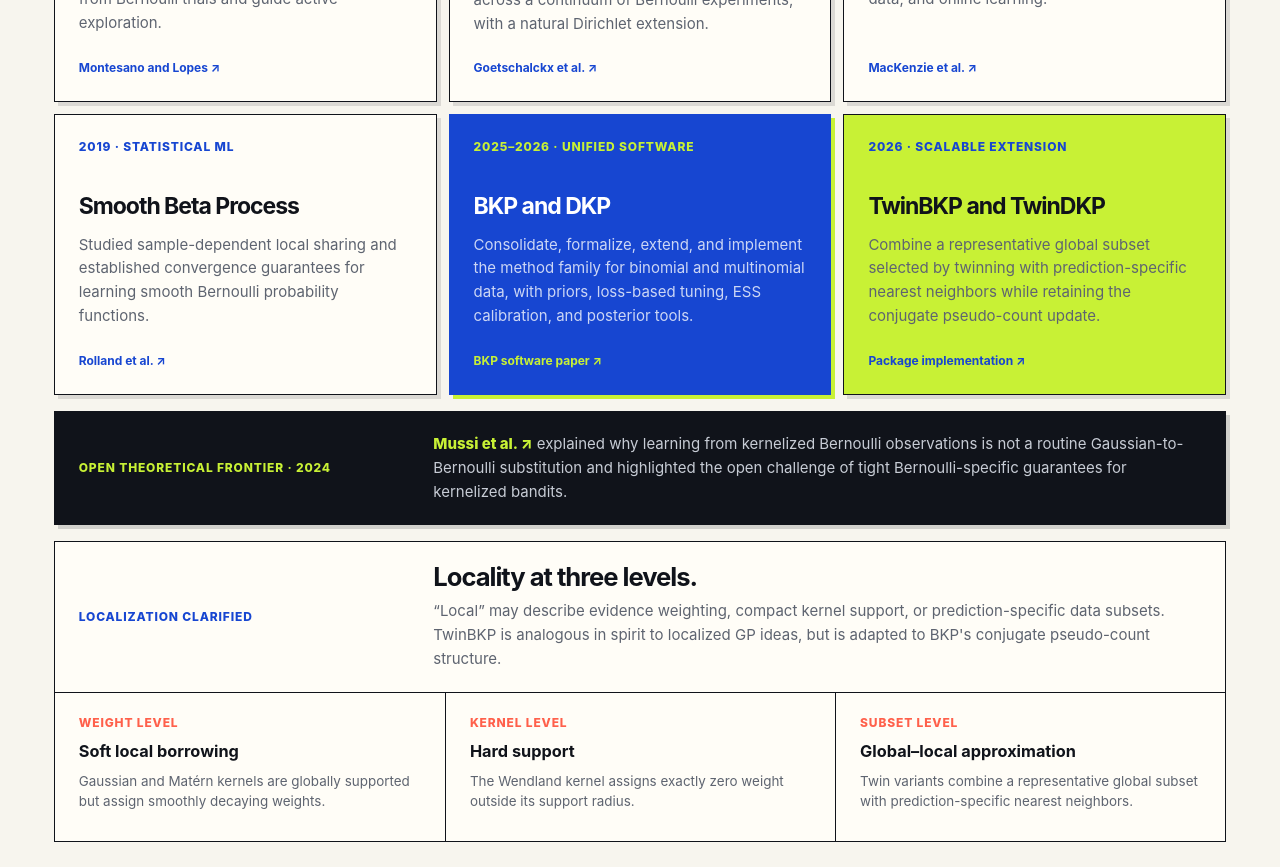
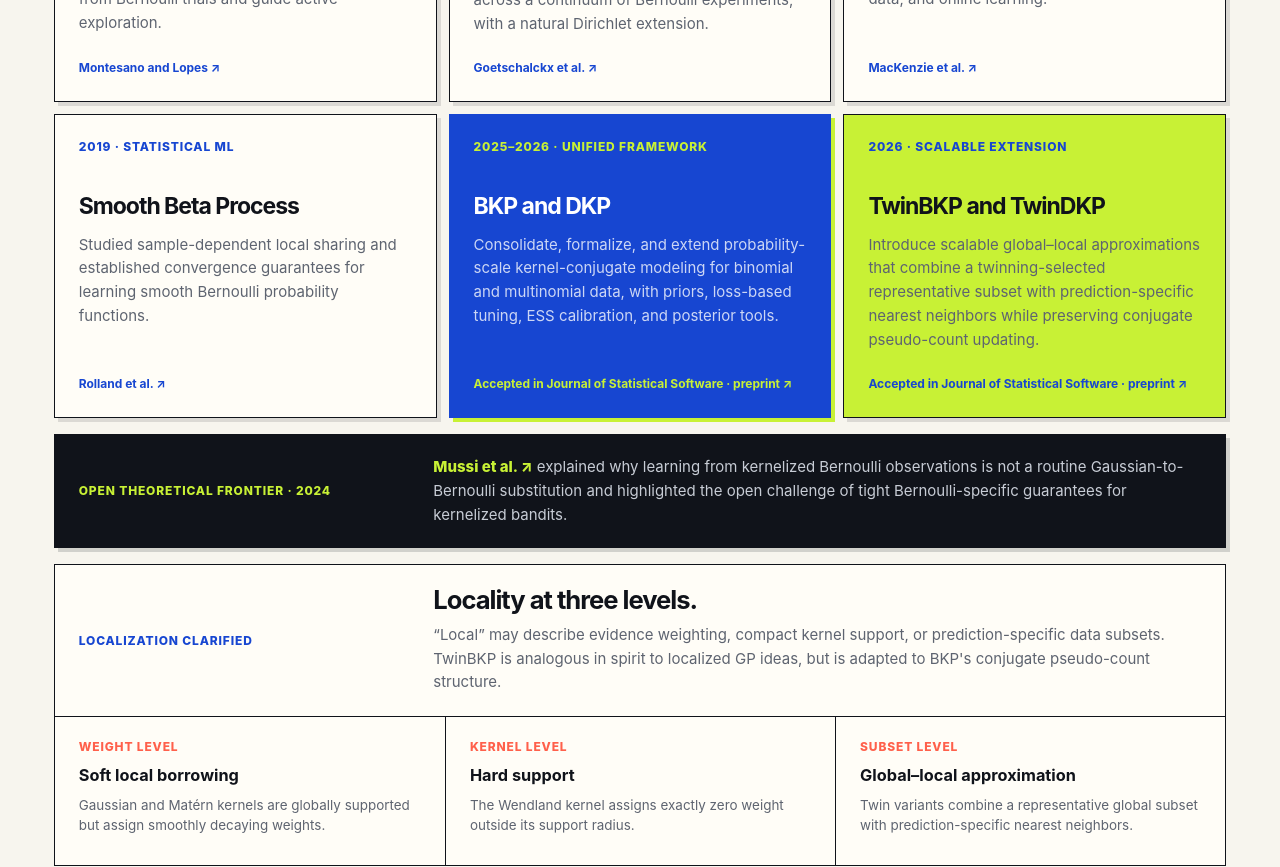
Before and after one commit to Jiangyan-Zhao/BKP-website, a React (Vite) app: page / in a window 1280 px wide. Shown: the part 2600-3467 px from the top of the page. Built offline with nearby package versions, Linux system fonts and the light colour scheme.

Commit message:
Clarify BKP and Twin methodological contributions and JSS acceptance

```diff
--- a/src/App.tsx
+++ b/src/App.tsx
@@ -783,7 +783,7 @@ const bkpBibtex = `@Misc{Zhao2025BKP,
   title  = {BKP: An R Package for Beta Kernel Process Modeling},
   author = {Jiangyan Zhao and Kunhai Qing and Jin Xu},
   year   = {2025},
-  note   = {arXiv:2508.10447},
+  note   = {Accepted in Journal of Statistical Software; arXiv:2508.10447},
   url    = {https://arxiv.org/abs/2508.10447},
   doi    = {10.48550/arXiv.2508.10447}
 }
@@ -1087,18 +1087,18 @@ export default function Home() {
               </li>
               <li className="lineage-step current">
                 <a href="https://arxiv.org/abs/2508.10447" target="_blank" rel="noreferrer">
-                  <span className="lineage-label">2025–2026 · Unified software</span>
+                  <span className="lineage-label">2025–2026 · Unified framework</span>
                   <h3>BKP and DKP</h3>
-                  <p>Consolidate, formalize, extend, and implement the method family for binomial and multinomial data, with priors, loss-based tuning, ESS calibration, and posterior tools.</p>
-                  <small>BKP software paper ↗</small>
+                  <p>Consolidate, formalize, and extend probability-scale kernel-conjugate modeling for binomial and multinomial data, with priors, loss-based tuning, ESS calibration, and posterior tools.</p>
+                  <small>Accepted in Journal of Statistical Software · preprint ↗</small>
                 </a>
               </li>
               <li className="lineage-step scalable">
-                <a href="https://github.com/Jiangyan-Zhao/BKP" target="_blank" rel="noreferrer">
+                <a href="https://arxiv.org/abs/2508.10447" target="_blank" rel="noreferrer">
                   <span className="lineage-label">2026 · Scalable extension</span>
                   <h3>TwinBKP and TwinDKP</h3>
-                  <p>Combine a representative global subset selected by twinning with prediction-specific nearest neighbors while retaining the conjugate pseudo-count update.</p>
-                  <small>Package implementation ↗</small>
+                  <p>Introduce scalable global–local approximations that combine a twinning-selected representative subset with prediction-specific nearest neighbors while preserving conjugate pseudo-count updating.</p>
+                  <small>Accepted in Journal of Statistical Software · preprint ↗</small>
                 </a>
               </li>
             </ol>
@@ -1210,12 +1210,12 @@ export default function Home() {
         </header>
         <aside className="resource-stack" aria-label="Project resources">
           <article className="paper-card">
-            <span className="resource-type">Software paper</span>
+            <span className="resource-type">Accepted · Journal of Statistical Software</span>
             <h3>BKP: An R Package for Beta Kernel Process Modeling</h3>
             <p>Jiangyan Zhao, Kunhai Qing, and Jin Xu</p>
             <div className="paper-card-links">
-              <a href="https://arxiv.org/abs/2508.10447" target="_blank" rel="noreferrer"><b>Read on arXiv</b><i>↗</i></a>
-              <a href="https://github.com/Jiangyan-Zhao/BKP-paper/blob/master/paper/TR_BKP.pdf" target="_blank" rel="noreferrer"><b>Latest manuscript PDF</b><i>↗</i></a>
+              <a href="https://arxiv.org/abs/2508.10447" target="_blank" rel="noreferrer"><b>arXiv preprint</b><i>↗</i></a>
+              <a href="https://github.com/Jiangyan-Zhao/BKP-paper/blob/master/paper/TR_BKP.pdf" target="_blank" rel="noreferrer"><b>Manuscript PDF</b><i>↗</i></a>
             </div>
           </article>
           <a className="resource-card blue" href="https://github.com/Jiangyan-Zhao/BKP" target="_blank" rel="noreferrer">
```
Also changed, not shown: 1 other file (tests, documents, lock files or other folders).
